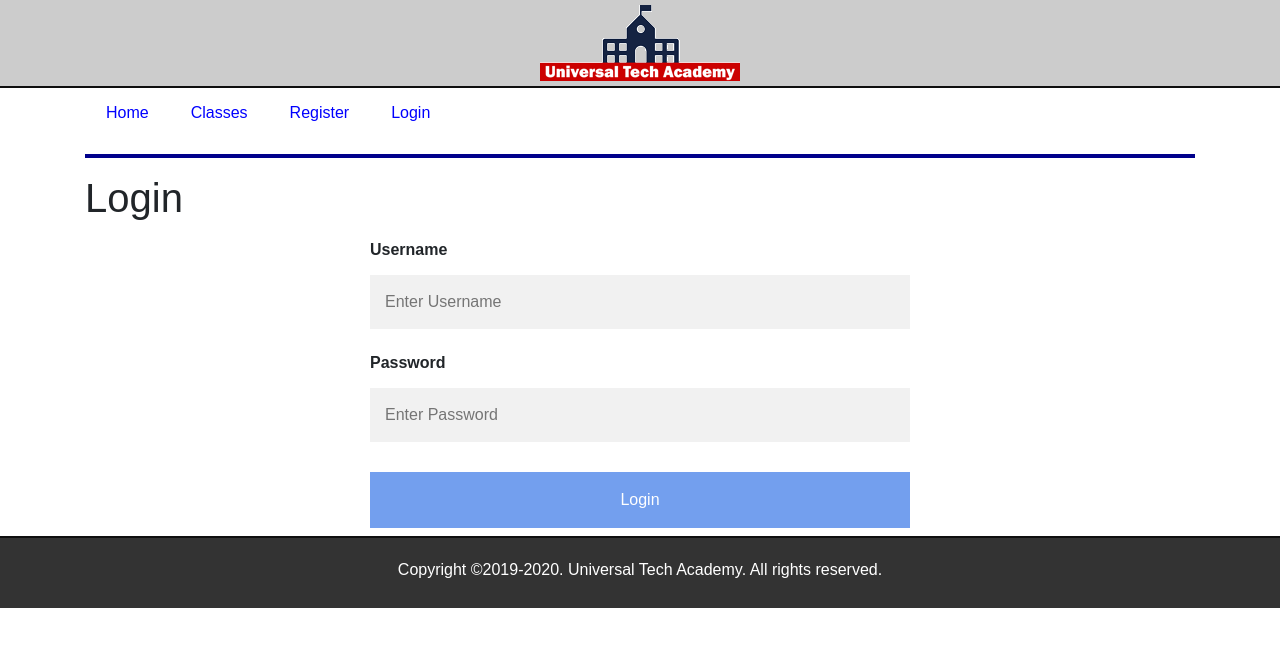
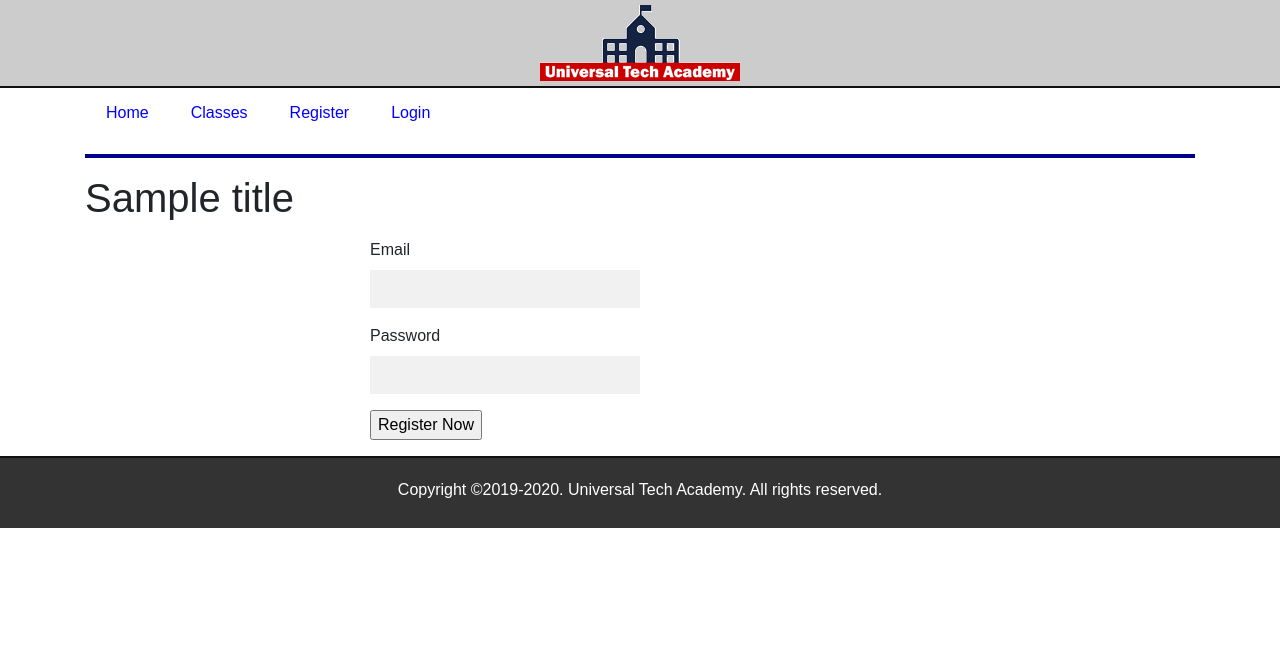
Before and after one commit to bossjones/todayilearned, a Flask app: template linkedin_learning/full_stack_web_dev_with_flask/application/templates/login.html in a window 1280 px wide. Shown: the top 647 px of the page. Run offline with Flask 2, Linux system fonts and the light colour scheme; the template is opened without the code that fills it: values that come from a table or form of the project are taken from there, most other values are stand-ins (such as "Sample title", 1, 10 or a date in 2020); parts of the project's set-up code (start-up, migrations or seed data) failed here and were passed over; some libraries are stand-ins or nearby versions.

Commit message:
5: form is setup for login

```diff
--- a/linkedin_learning/full_stack_web_dev_with_flask/application/forms.py
+++ b/linkedin_learning/full_stack_web_dev_with_flask/application/forms.py
@@ -7,7 +7,7 @@
     email = StringField("Email", validators=[DataRequired()])
     password = StringField("Password", validators=[DataRequired()])
     remember_me = StringField("Remember Me", validators=[BooleanField()])
-    submit = StringField("Login")
+    submit = SubmitField("Login")
 
 
 class RegisterForm(FlaskForm):
--- a/linkedin_learning/full_stack_web_dev_with_flask/application/routes.py
+++ b/linkedin_learning/full_stack_web_dev_with_flask/application/routes.py
@@ -1,6 +1,7 @@
 from application import app, db
 from flask import render_template, request, json, Response
 from application.models import User, Course, Enrollment
+from application.forms import LoginForm
 
 usersData = [
     {
@@ -191,9 +192,10 @@
     return render_template("index.html", index=True)
 
 
-@app.route("/login")
+@app.route("/login", methods=['GET','POST'])
 def login():
-    return render_template("login.html", login=True)
+    form = LoginForm()
+    return render_template("login.html", title="Login", form=form, login=True)
 
 
 @app.route("/courses")
--- a/linkedin_learning/full_stack_web_dev_with_flask/application/static/css/main.css
+++ b/linkedin_learning/full_stack_web_dev_with_flask/application/static/css/main.css
@@ -41,9 +41,9 @@
 }
 
 input[type=text], input[type=password] {
-    width: 100%;
-    padding: 15px;
-    margin: 5px 0 22px 0;
+    width: 50%;
+    padding: 7px;
+    /* margin: 5px 0 22px 0; */
     display: inline-block;
     border: none;
     background: #f1f1f1;
--- a/linkedin_learning/full_stack_web_dev_with_flask/application/templates/login.html
+++ b/linkedin_learning/full_stack_web_dev_with_flask/application/templates/login.html
@@ -1,19 +1,26 @@
     {% extends "layout.html" %}
 
     {% block content %}
-    <h1>Login</h1>
+    <h1>{{title}}</h1>
 
     <div class="row">
         <div class="col-md-6 offset-md-3">
             <h3></h3>
-            <form name="login" action="login.php" method="get">
-                <label for="username"><b>Username</b></label>
-                <input type="text" placeholder="Enter Username" name="username" required>
-                <br>
-                <label for="password"><b>Password</b></label>
-                <input type="password" placeholder="Enter Password" name="password" required>
-                <br class="clear">
-                <input class="btn-submit" type="submit" name="submit" value="Login">
+            <form name="login" action="" method="post">
+                {{ form.hidden_tag() }}
+
+                <p>
+                      {{ form.email.label }}<br>
+                      {{ form.email(size=35) }}
+                </p>
+                <p>
+                      {{ form.password.label }}<br>
+                      {{ form.password(size=35) }}
+                </p>
+                <p>
+                      {{ form.submit() }}
+                </p>
+
             </form>
         </div>
     </div>
--- a/linkedin_learning/full_stack_web_dev_with_flask/config.py
+++ b/linkedin_learning/full_stack_web_dev_with_flask/config.py
@@ -2,7 +2,7 @@
 
 
 class Config(object):
-    SECRET_KY = os.environ.get("SECRET_KEY") or "secret_string"
+    SECRET_KEY = os.environ.get("SECRET_KEY") or "secret_string"
 
     MONGODB_SETTINGS = {"db": "UTA_Enrollment"}
 
```
